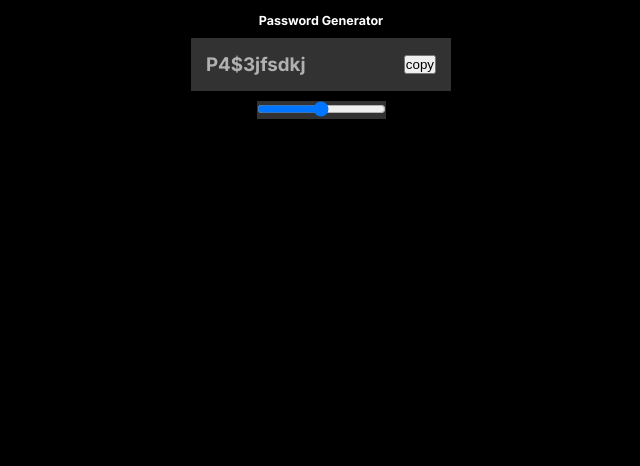
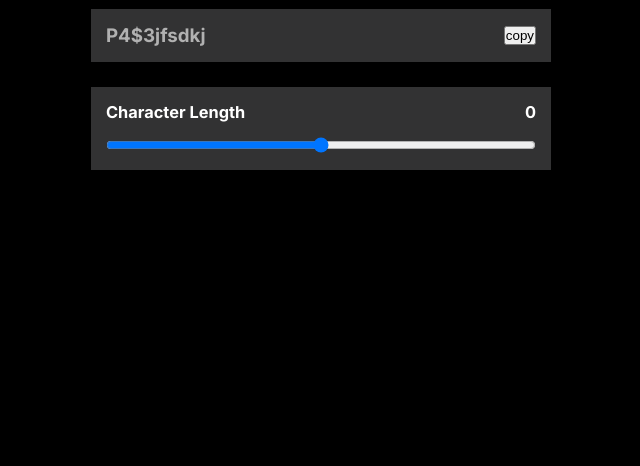
Before and after one commit to mijel861999/password-generator, a website built with Vite: page index.html in a window 1280 px wide. Shown: the part 334-800 px from the top of the page, without its empty margins (319-959 px from the left). Built offline with nearby package versions, Linux system fonts and the light colour scheme.

Commit message:
Agregando estilos y elementos

```diff
--- a/index.html
+++ b/index.html
@@ -12,13 +12,17 @@
   <body>
     <div id="app">
       <div class="password-generator-container">
-				<h1>Password Generator</h1>
+				<h1 class="title">Password Generator</h1>
 				<div class="password-output-container">
 					<h3>P4$3jfsdkj</h3>
 					<button>copy</button>
 				</div>
 				<div class="password-configuration-container">
-					<input type="range" min="5" max="11">
+					<div class="password-length-info">
+						<h3>Character Length</h3>
+						<h3>0</h3>
+					</div>
+					<input id="range" class="range-input" type="range" min="5" max="11">
 				</div>
 			</div>
     </div>
--- a/styles/style.css
+++ b/styles/style.css
@@ -10,10 +10,10 @@
 
 :root {
   --black: #323233;
-	--white: #FFFFFF;
-	--grey: #B1B1B1;
-	--blue: #0066CC;
-	--red: #CD262C;
+  --white: #ffffff;
+  --grey: #b1b1b1;
+  --blue: #0066cc;
+  --red: #cd262c;
 }
 
 * {
@@ -37,12 +37,19 @@ html {
   justify-content: center;
 }
 
+.title {
+  margin: 15px 0px;
+  font-size: 1.8rem;
+  color: var(--grey);
+}
+
 .password-generator-container {
   display: flex;
   flex-direction: column;
   align-items: center;
   justify-content: center;
   min-width: 300px;
+  width: 100%;
   max-width: 500px;
   margin: auto;
   padding: 10px 20px;
@@ -50,10 +57,10 @@ html {
 }
 
 .password-output-container {
-	width: 100%;
-	display:flex;
+  display: flex;
   justify-content: space-between;
   align-items: center;
+  width: 100%;
   margin: 10px 0px;
   padding: 15px;
   font-size: 1.6rem;
@@ -62,5 +69,21 @@ html {
 }
 
 .password-configuration-container {
+  width: 100%;
+  padding: 15px;
+	margin: 15px 0px;
   background: var(--black);
 }
+
+.password-length-info {
+	display: flex;
+	justify-content: space-between;
+	align-items: center;
+	margin-bottom: 15px;
+	font-size: 1.4rem;
+	font-weight: 500;
+}
+
+.range-input {
+	width: 100%;
+}
```
Lines whose indentation alone changed are shown as unchanged.
